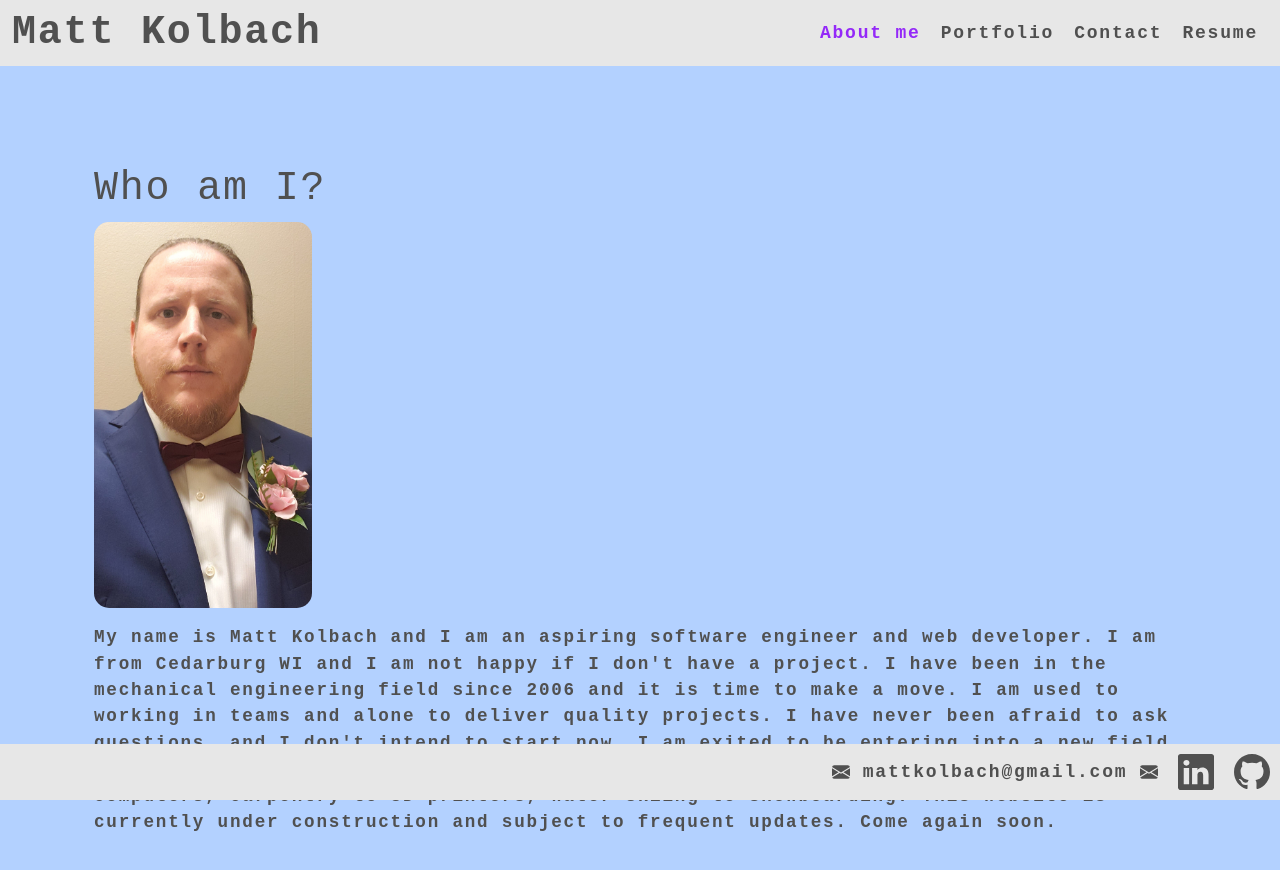
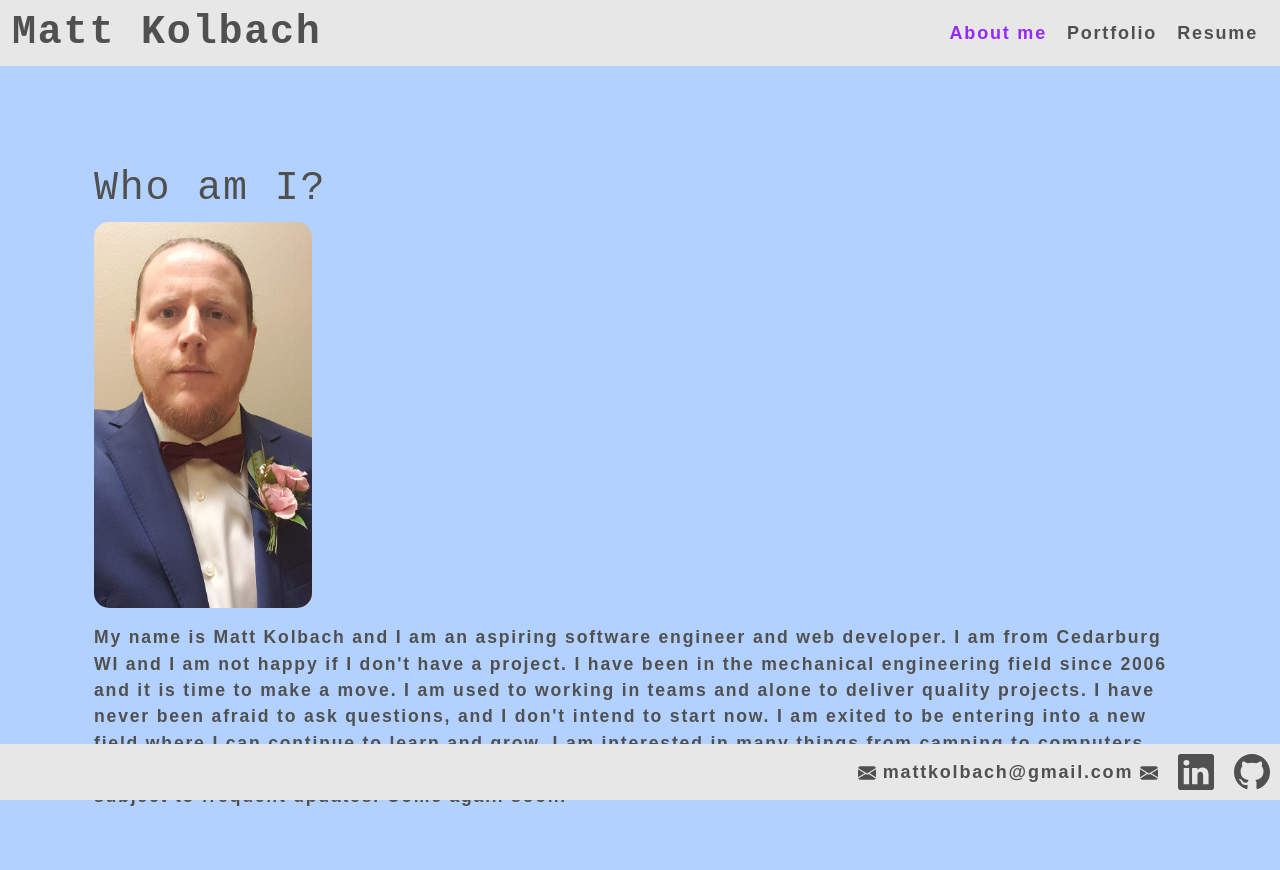
Before and after one commit to MattKolbach/mattkportfolio, a React (Create React App) app: page / in a window 1280 px wide. Shown: the top 870 px of the page. Built offline with nearby package versions, Linux system fonts and the light colour scheme.

Commit message:
removed contact page, changed font

```diff
--- a/src/App.js
+++ b/src/App.js
@@ -2,7 +2,7 @@ import React, {useState} from 'react';
 import Header from './components/Header';
 import About from './components/About';
 import ProjectList from './components/ProjectList';
-import ContactForm from './components/Contact';
+
 import Footer from './components/Footer';
 import Nav from "./components/Nav";
 import Resume from './components/Resume';
@@ -16,10 +16,6 @@ function App() {
         {
             name: 'Portfolio',
             component: <ProjectList></ProjectList>
-        },
-        {
-            name: 'Contact',
-            component: <ContactForm></ContactForm>
         },
         {
             name: 'Resume',
--- a/src/components/Nav/index.js
+++ b/src/components/Nav/index.js
@@ -19,9 +19,6 @@ function Nav({currentPage, setCurrentPage, pages}) {
                     </div>
                  </li>
                 <li className={`${currentPage === pages[2] && 'navActive'}`} onClick={()=> setCurrentPage(pages[2])}>
-                   <div>Contact</div>
-                </li>
-                <li className={`${currentPage === pages[3] && 'navActive'}`} onClick={()=> setCurrentPage(pages[3])}>
                     <div>
                         Resume
                     </div>
--- a/src/index.css
+++ b/src/index.css
@@ -30,7 +30,7 @@ body {
   letter-spacing: .1em;
   background: #b3d1ff;
   color: var(--light);
-  font-family: monospace, Verdana;
+  font-family: sans-serif, Verdana;
 }
 
 .card {
```
